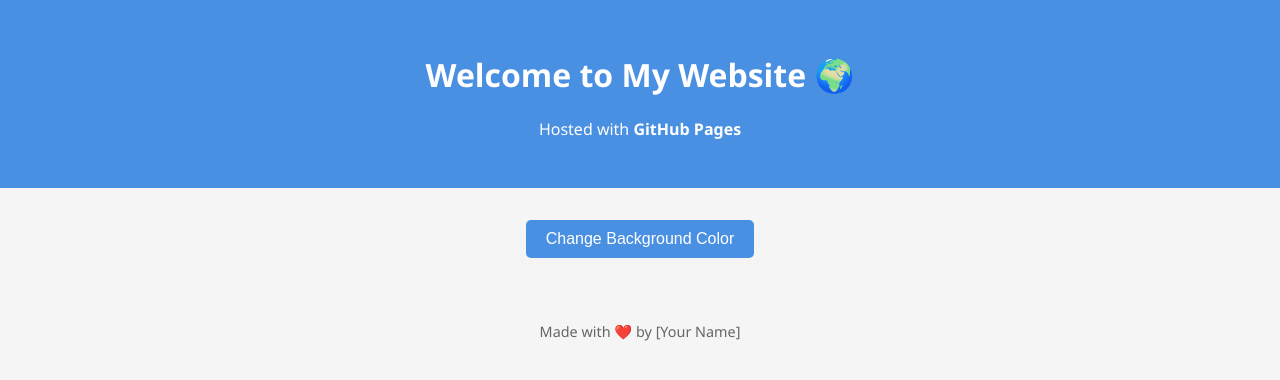
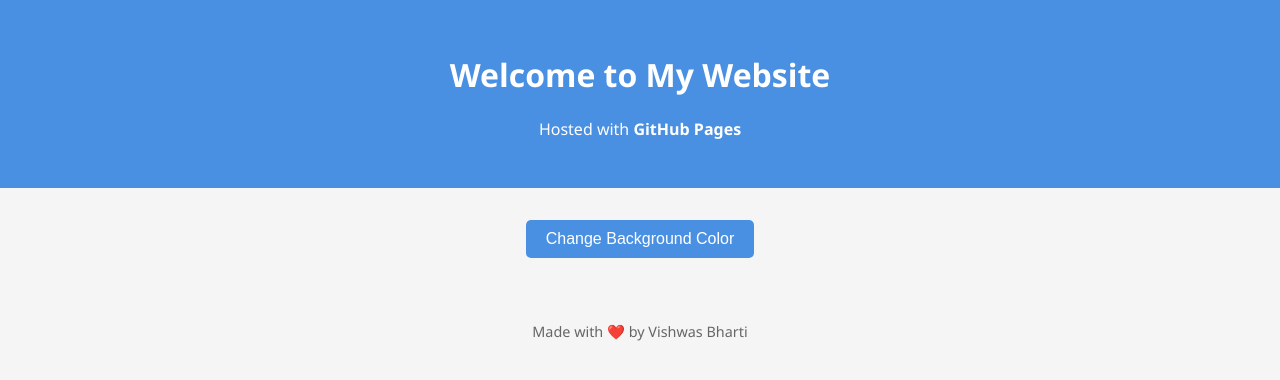
Before and after one commit to vishwasbhartihere-del/my-website, a plain HTML site: page index.html in a window 1280 px wide. Drawn offline with Linux system fonts and the light colour scheme.

Commit message:
Update title and footer with author's name

```diff
--- a/index.html
+++ b/index.html
@@ -3,12 +3,12 @@
 <head>
   <meta charset="UTF-8" />
   <meta name="viewport" content="width=device-width, initial-scale=1.0" />
-  <title>My GitHub Website</title>
+  <title>Vishwas Bharti</title>
   <link rel="stylesheet" href="style.css" />
 </head>
 <body>
   <header>
-    <h1>Welcome to My Website 🌍</h1>
+    <h1>Welcome to My Website</h1>
     <p>Hosted with <strong>GitHub Pages</strong></p>
   </header>
 
@@ -17,7 +17,7 @@
   </main>
 
   <footer>
-    <p>Made with ❤️ by [Your Name]</p>
+    <p>Made with ❤️ by Vishwas Bharti</p>
   </footer>
 
   <script src="script.js"></script>
```
